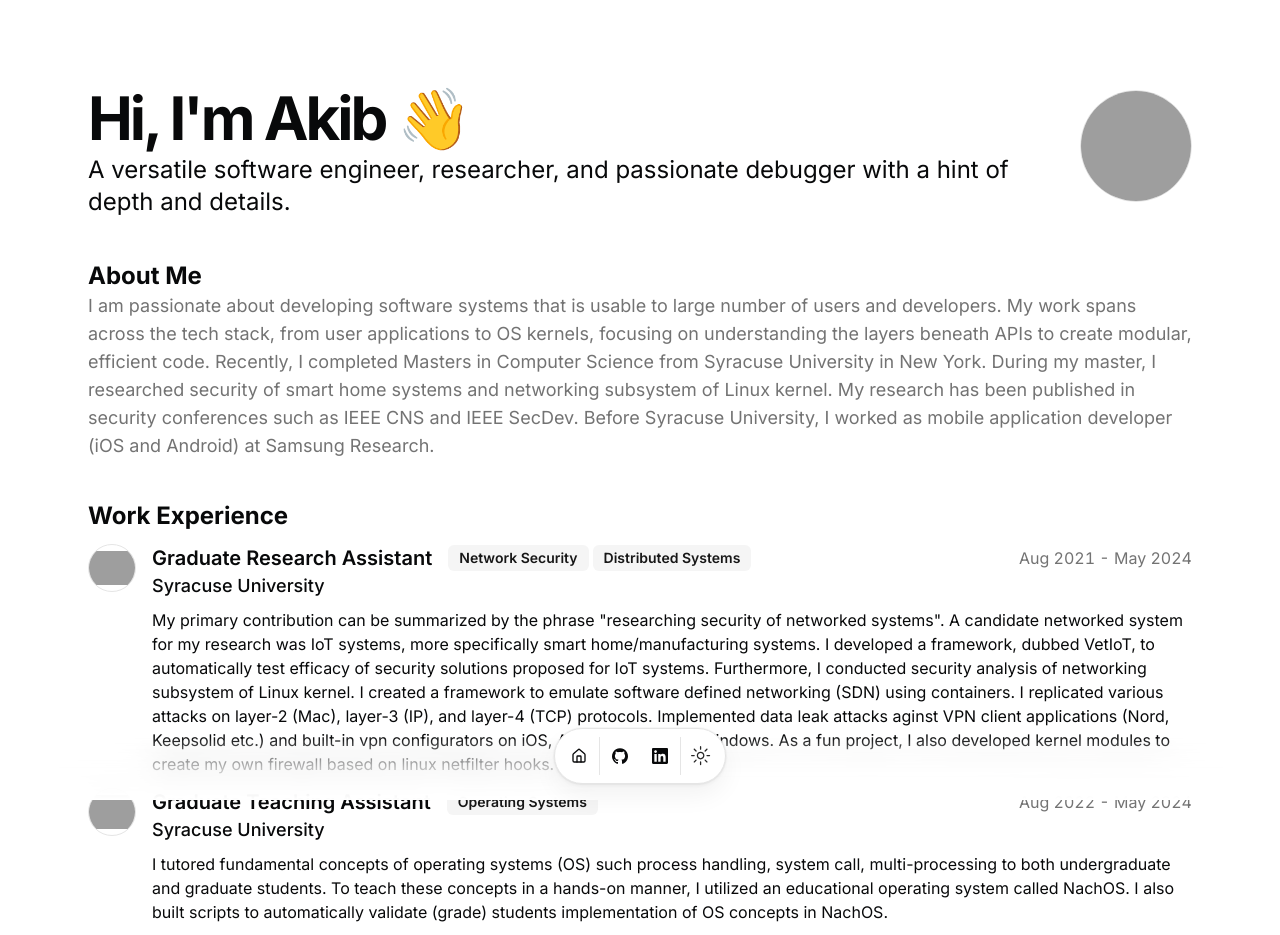
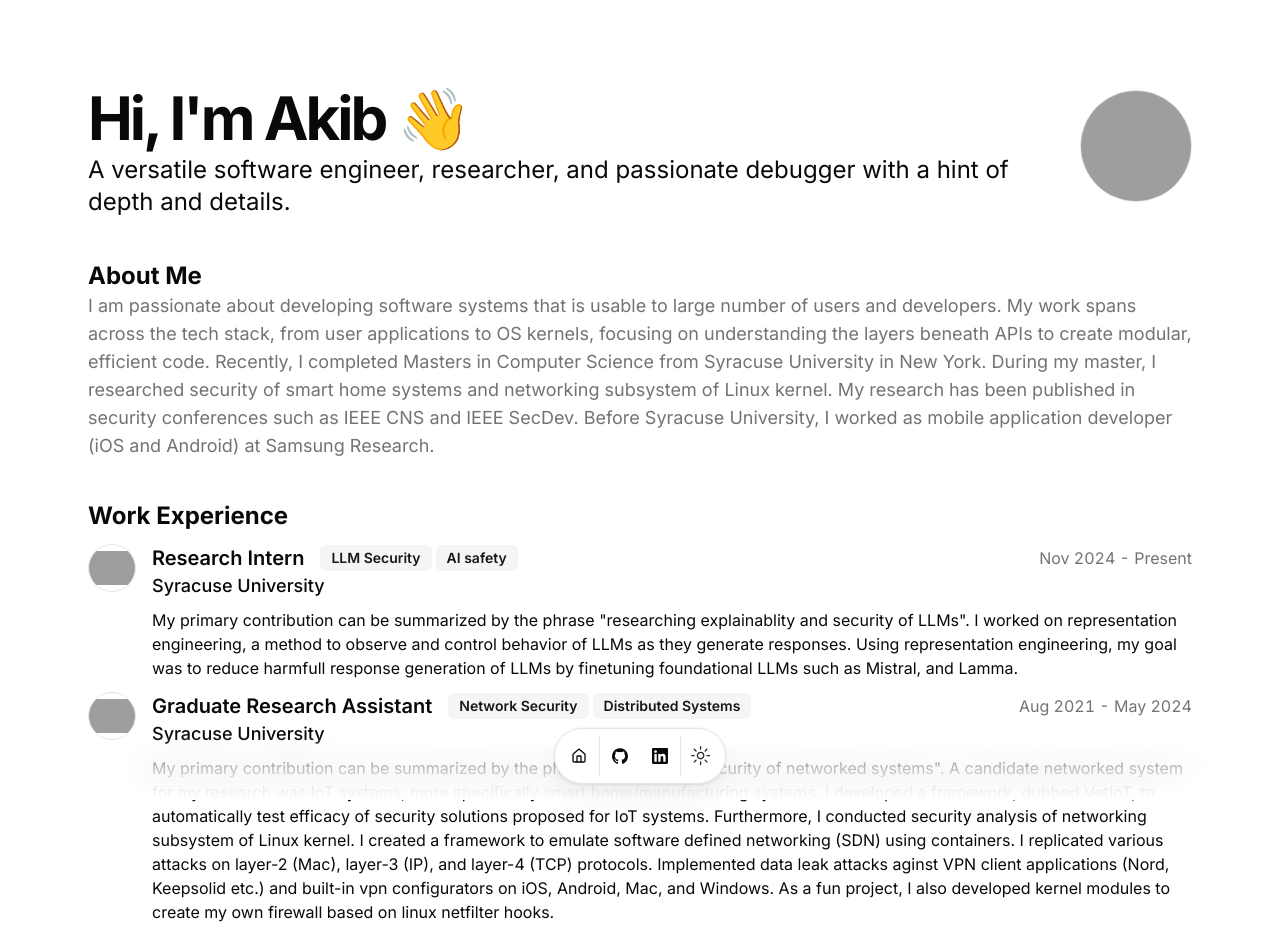
Before and after one commit to akibjawad/akibjawad.github.io, a Next.js app: page / in a window 1280 px wide. Shown: the top 935 px of the page. Built offline with nearby package versions, Linux system fonts and the light colour scheme; grey boxes are pictures that could not be loaded.

Commit message:
updated reserach intern position

```diff
--- a/src/data/resume.tsx
+++ b/src/data/resume.tsx
@@ -45,6 +45,21 @@ export const DATA = {
   },
 
   work: [
+    {
+      company: "Syracuse University",
+      href: "https://www.syracuse.edu",
+      badges: ["LLM Security", "AI safety"],
+      location: "Syracuse, NY, USA",
+      title: "Research Intern",
+      logoUrl: "/su.jpeg",
+      start: "Nov 2024",
+      end: "Present",
+      description:
+        `My primary contribution can be summarized by the phrase \"researching explainablity and security of LLMs\".
+        I worked on representation engineering, a method to observe and control behavior of LLMs as they generate responses.
+        Using representation engineering, my goal was to reduce harmfull response generation of LLMs by finetuning foundational LLMs such as Mistral, and Lamma.
+        `,
+    },
     {
       company: "Syracuse University",
       href: "https://www.syracuse.edu",
```
